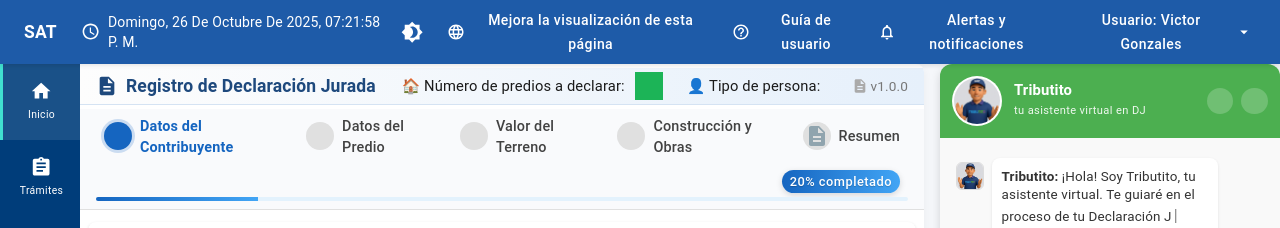
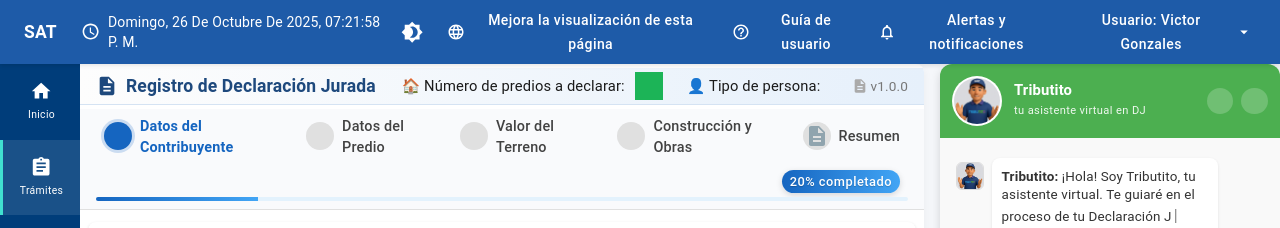
Before and after one commit to jchongs80/prototipoDJ, a React (Create React App) app: page /registrar-dj in a window 1280 px wide. Shown: the top 228 px of the page. Built offline with nearby package versions, Linux system fonts and the light colour scheme; some icons are missing.

Commit message:
Actualizar

```diff
--- a/src/components/RegistrarDJ.tsx
+++ b/src/components/RegistrarDJ.tsx
@@ -156,8 +156,8 @@ useEffect(() => {
 
 
   const sidebarItems = [
-    { icon: <HomeIcon />, label: 'Inicio', active: true },
-    { icon: <AssignmentIcon />, label: 'Trámites', active: false },
+    { icon: <HomeIcon />, label: 'Inicio', active: false },
+    { icon: <AssignmentIcon />, label: 'Trámites', active: true },
     { icon: <DescriptionIcon />, label: 'Consultas', active: false },
     { icon: <AccountCircleIcon />, label: 'Mi Perfil', active: false },
     { icon: <HelpOutlineIcon />, label: 'Ayuda', active: false },
@@ -988,14 +988,22 @@ useEffect(() => {
 
 
 
-
+const isLaptop2 = useMediaQuery("(min-width:1200px)");
 
 
 
 
 
   return (
-    <Box sx={{ display: 'flex', minHeight: '100vh', bgcolor: '#f5f7fa' }}>
+    <Box
+      sx={{
+   display: 'flex',
+    minHeight: '100vh',
+    bgcolor: '#f5f7fa',
+    overflowX: 'hidden', // evita scroll horizontal
+
+    }}
+    >
       {/* ======= APPBAR ======= */}
       <AppBar
         position="fixed"
@@ -1006,7 +1014,7 @@ useEffect(() => {
         }}
       >
         <Toolbar sx={{ minHeight: '64px!important' }}>
-          <Typography variant="h6" sx={{ fontWeight: 'bold', fontSize: '1.5rem', mr: 3 }}>
+          <Typography variant="h6" sx={{ fontWeight: 'bold', fontSize: '1.5rem', mr: 3 }} translate="no">
             SAT
           </Typography>
 
@@ -1015,6 +1023,7 @@ useEffect(() => {
   <Typography
     variant="body2"
     sx={{ fontSize: "0.875rem", textTransform: "capitalize" }}
+    translate="no"
   >
     {formattedDateTime}
   </Typography>
@@ -1124,23 +1133,21 @@ useEffect(() => {
           <Box
  component="main"
   sx={{
-    display: 'flex',
+       display: 'flex',
     flexDirection: 'row',
     justifyContent: 'space-between',
     alignItems: 'stretch',
     bgcolor: '#f5f7fa',
-   // ml: `${drawerWidth - 2}px`, // 🔹 más pegado al sidebar
-    mt: '64px',
+    mt: '64px', // mantiene alineación con AppBar y Drawer
     flexGrow: 1,
     flexWrap: 'nowrap',
-    height: 'calc(100vh - 96px)', // 🔹 altura ajustada sin pasar el footer
+    height: 'calc(100vh - 96px)',
     overflow: 'auto',
     transition: 'all 0.4s ease',
-    pl: 0, // sin padding izquierdo
+    pl: 0,
     pr: showChat ? 0 : 2,
     pt: 0,
     pb: 0,
-    //pr: showChat ? 0 : 4,
   }}
 >
   {/* ========== WIZARD PRINCIPAL ========== */}
--- a/src/components/condicionEspecial.tsx
+++ b/src/components/condicionEspecial.tsx
@@ -268,7 +268,7 @@ const simulateAIValidation = (file: File, tipo: "Condicion" | "Recibo") => {
             variant="caption"
             sx={{ color: "#2e7d32", fontWeight: 500, display: "flex", alignItems: "center" }}
           >
-            ✅ Archivo válido — N° Folios: 2{" "}
+            ✅ Archivo válido - {" "}
             <span style={{ color: "#555", fontStyle: "italic", marginLeft: 4 }}>
               (Autenticado con inteligencia artificial)
             </span>
--- a/src/components/direccionCompleta.tsx
+++ b/src/components/direccionCompleta.tsx
@@ -265,7 +265,9 @@ const DireccionCompleta: React.FC<DireccionCompletaProps> = ({
               variant="caption"
               sx={{ color: "#2e7d32", fontWeight: 500 }}
             >
-              ✅ Archivo válido — Autenticado con inteligencia artificial
+              ✅ Archivo válido — <span style={{ color: "#555", fontStyle: "italic", marginLeft: 4 }}>
+              (Autenticado con inteligencia artificial)
+            </span>
             </Typography>
             <Box sx={{ display: "flex", alignItems: "center", gap: 1 }}>
   {formData.urlRecibo && (
--- a/src/index.tsx
+++ b/src/index.tsx
@@ -3,8 +3,27 @@ import ReactDOM from 'react-dom/client';
 import './index.css';
 import App from './App';
 import reportWebVitals from './reportWebVitals';
-import { ThemeProvider, CssBaseline } from "@mui/material";
+import { ThemeProvider, CssBaseline, createTheme  } from "@mui/material";
 import theme from "./theme/responsiveTheme";
+import useMediaQuery from "@mui/material/useMediaQuery";
+
+const RootContainer = () => {
+  const theme = createTheme();
+  const isLaptop = useMediaQuery(theme.breakpoints.up("lg")); // >=1200px
+
+  return (
+    <div
+      style={{
+        zoom: isLaptop ? 0.85 : 1, // 🔹 Escalado global
+        transformOrigin: "top center",
+        overflowX: "hidden", // 🔹 Evita scroll horizontal
+        backgroundColor: "#f5f7fa",
+      }}
+    >
+      <App />
+    </div>
+  );
+};
 
 const root = ReactDOM.createRoot(
   document.getElementById('root') as HTMLElement
@@ -12,7 +31,6 @@ const root = ReactDOM.createRoot(
 root.render(
   <React.StrictMode>
     <ThemeProvider theme={theme}>
-      <CssBaseline />
         <App />
     </ThemeProvider>
   </React.StrictMode>
```
